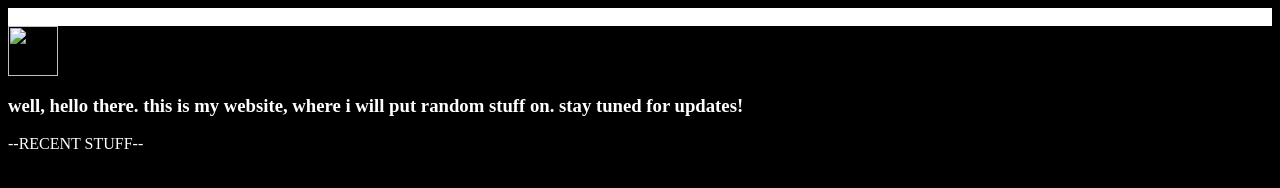
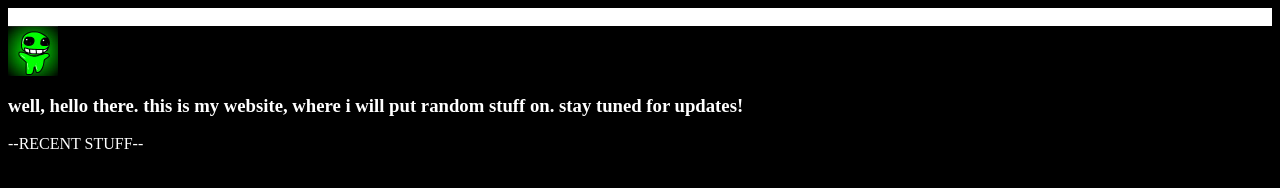
Before and after one commit to cookie3567/insaneliens, a plain HTML site: page index.html in a window 1280 px wide. Drawn offline with Linux system fonts and the light colour scheme; the site is published under a folder, as on GitHub Pages, so addresses that start at the root find nothing.

Commit message:
Update index.html

```diff
--- a/index.html
+++ b/index.html
@@ -12,7 +12,7 @@
 
   <body>
     <marquee bgcolor="white">WELCOME TO THE INSANELIENS WEBSITE!</marquee>
-    <img src="/images/icon.jpg" width="50px">
+    <img src="icon.jpg" width="50px">
     <h3 style="color:white">well, hello there. this is my website, where i will put random stuff on. stay tuned for updates!</h3>
     <p style="color:white">--RECENT STUFF--</p>
   </body>
```
